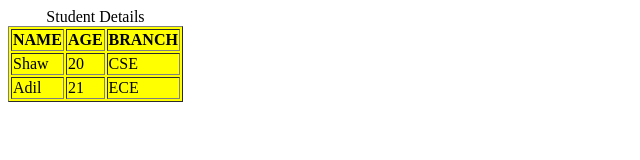
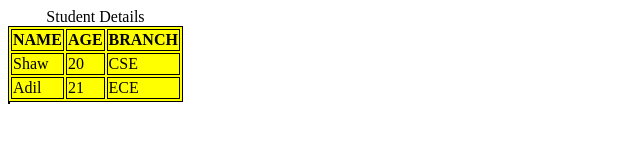
Before and after one commit to acciojob/table-practise-prasadmull, a website: page main.html in a window 1280 px wide. Shown: the whole page, without its empty margins (0-640 px from the left). Drawn offline with Linux system fonts and the light colour scheme.

Commit message:
created a submission

```diff
--- a/main.html
+++ b/main.html
@@ -7,7 +7,7 @@
 </head>
 
 <body>
-	<table style="background-color:yellow;" border="1px">
+	<table>
 		<caption>Student Details</caption>
 		<tr>
 			<th>NAME</th>
--- a/script.js
+++ b/script.js
@@ -1 +1 @@
-//your JS code here. If required.
+//your JS code here. If required
--- a/styles.css
+++ b/styles.css
@@ -1 +1,5 @@
 /*  your css code here. If applicable */
+table,th,td{
+	border:1px solid rgb(0,0,0);
+	background-color:rgb(255,255,0);
+}
```
